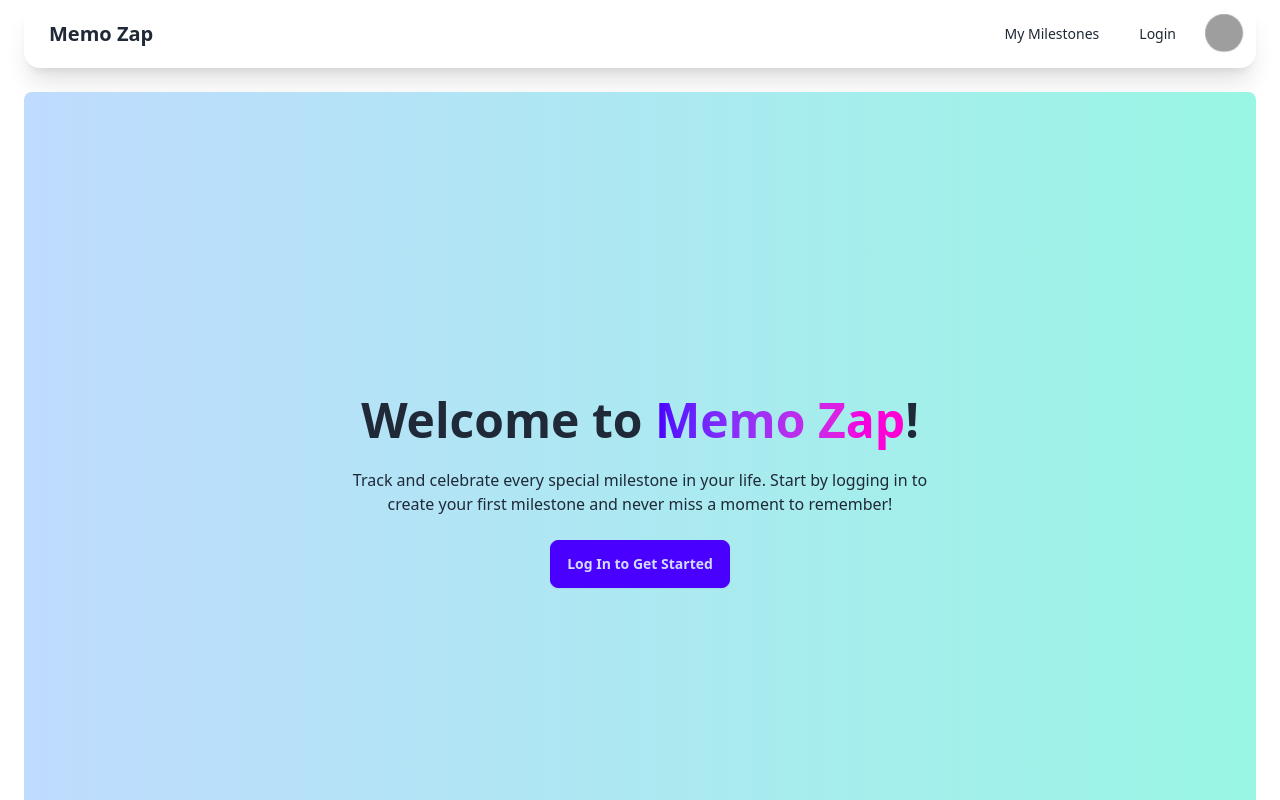
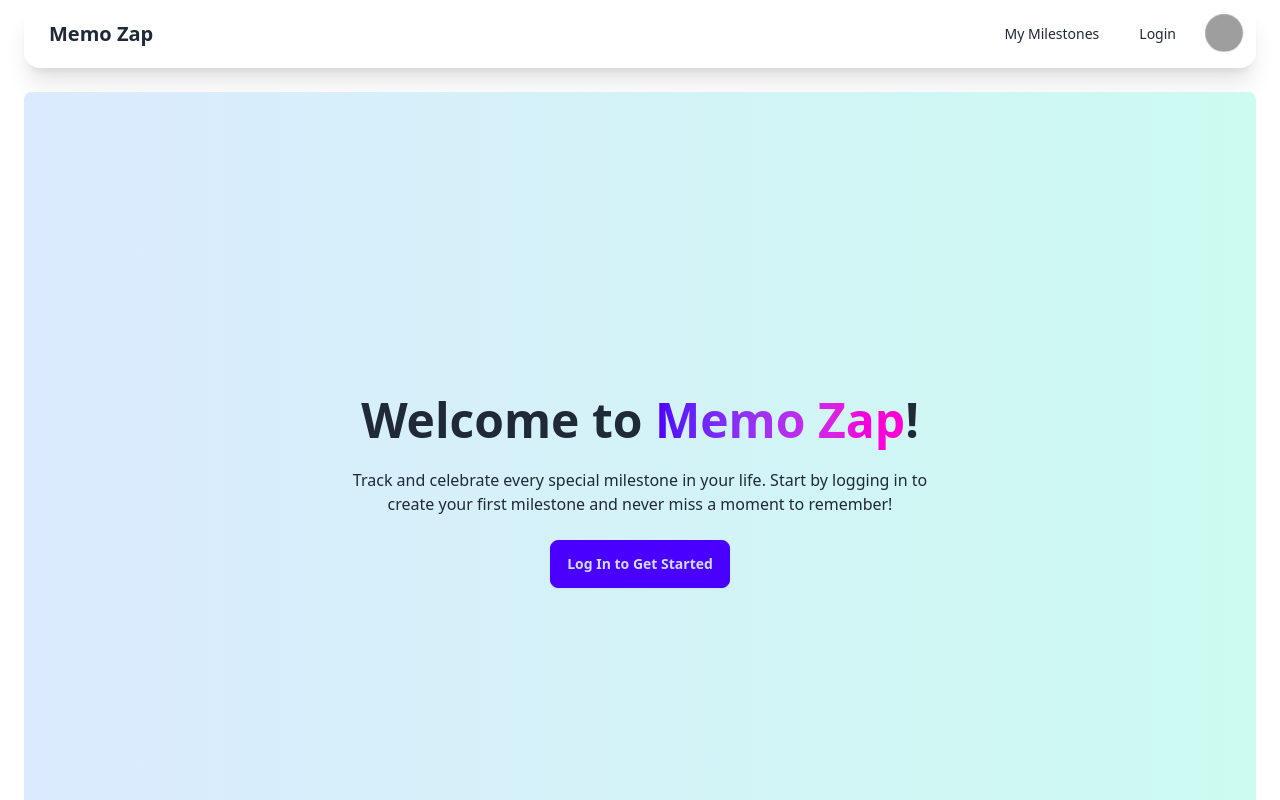
Before and after one commit to mauroef/memo-zap, a Vue app: page / in a window 1280 px wide. Shown: the top 800 px of the page. Built offline with nearby package versions, Linux system fonts and the light colour scheme; grey boxes are pictures that could not be loaded.

Commit message:
Change on light mode hero bg color

```diff
--- a/src/components/ui/BaseHero.vue
+++ b/src/components/ui/BaseHero.vue
@@ -1,6 +1,6 @@
 <template>
   <section class="p-6">
-    <article class="hero bg-base-200 min-h-screen rounded-lg" :class="{ 'bg-gradient-to-r from-blue-200 to-teal-200 dark:from-gray-800 dark:to-black': withBg }">
+    <article class="hero bg-base-200 min-h-screen rounded-lg" :class="{ 'bg-gradient-to-r from-blue-100 to-teal-100 dark:from-gray-800 dark:to-black': withBg }">
       <div class="hero-content text-center">
         <div class="max-w-xl">
           <h1 class="text-5xl font-bold"><slot name="title"></slot></h1>
```
